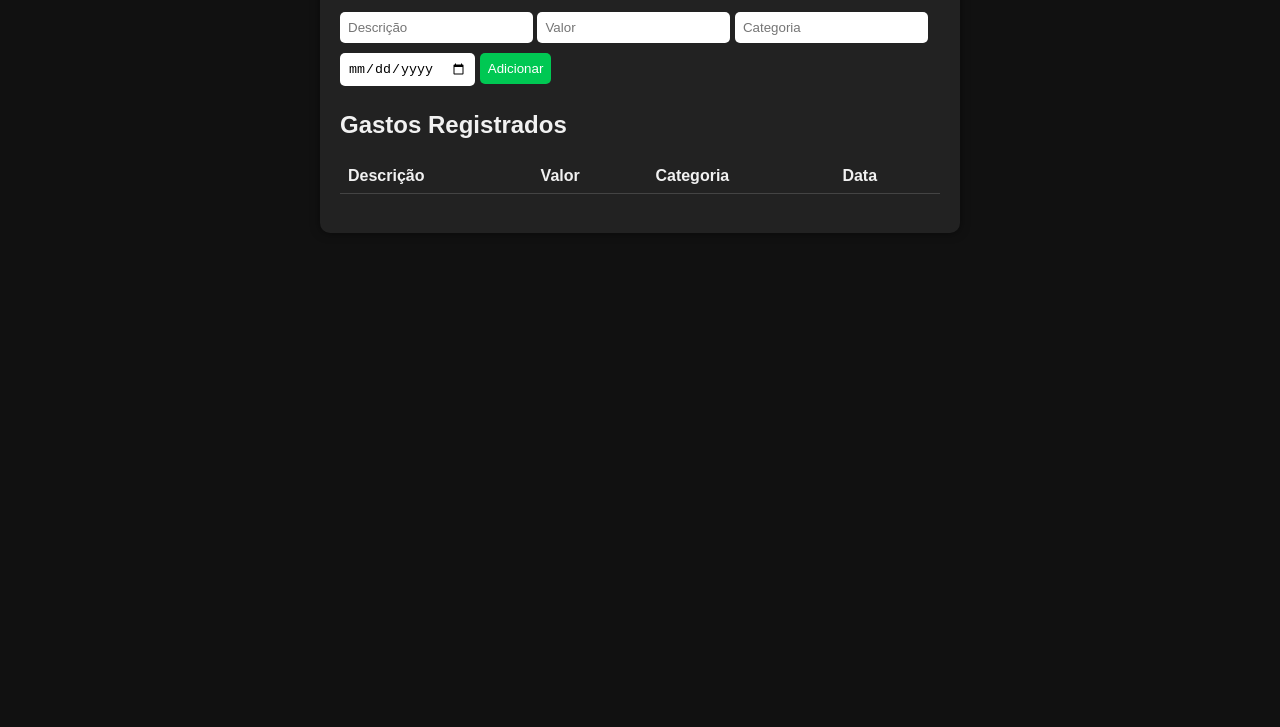
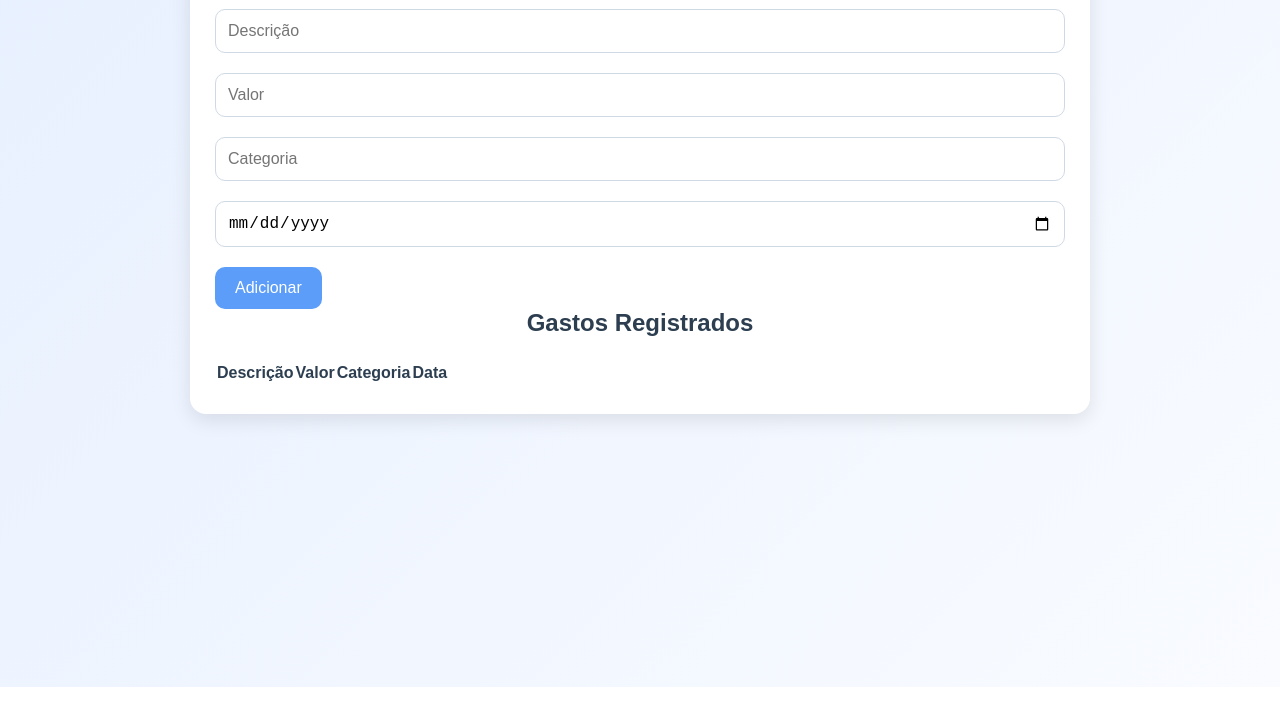
Before and after one commit to RodriguesSapp/analisador-gastos, a website: page public/index.html in a window 1280 px wide. Shown: the part 113-840 px from the top of the page. After the commit the page ends 800 px from the top, so only its background shows below. Drawn offline with Linux system fonts and the light colour scheme; no server answers.

Commit message:
Melhoria no CSS index/login

```diff
--- a/public/login.css
+++ b/public/login.css
@@ -1,49 +1,91 @@
 /* public/css/login.css */
+
+/* ======= RESET ======= */
+* {
+  margin: 0;
+  padding: 0;
+  box-sizing: border-box;
+}
+
+/* ======= BODY ======= */
 body {
-  font-family: Arial, sans-serif;
+  font-family: "Poppins", Arial, sans-serif;
   display: flex;
   justify-content: center;
   align-items: center;
   height: 100vh;
-  background-color: #f5f5f5;
+  background: linear-gradient(135deg, #e7f0ff, #f9fbff);
 }
 
+/* ======= CONTAINER ======= */
 .login-container {
-  background-color: white;
-  padding: 30px;
-  border-radius: 10px;
-  box-shadow: 0 0 10px rgba(0,0,0,0.1);
-  width: 300px;
+  background-color: #ffffff;
+  padding: 40px 35px;
+  border-radius: 16px;
+  box-shadow: 0 6px 20px rgba(0, 0, 0, 0.1);
+  width: 340px;
+  transition: all 0.3s ease;
 }
 
+.login-container:hover {
+  transform: translateY(-3px);
+}
+
+/* ======= TÍTULO ======= */
 .login-container h2 {
   text-align: center;
-  margin-bottom: 20px;
+  margin-bottom: 25px;
+  color: #2c3e50;
+  font-size: 1.8rem;
 }
 
+/* ======= INPUTS ======= */
 .login-container input {
   width: 100%;
-  padding: 10px;
-  margin: 10px 0;
-  border-radius: 5px;
-  border: 1px solid #ccc;
+  padding: 12px;
+  margin: 12px 0;
+  border-radius: 10px;
+  border: 1px solid #cfd9e6;
+  font-size: 1rem;
+  transition: 0.3s ease;
 }
 
+.login-container input:focus {
+  border-color: #5b9df9;
+  box-shadow: 0 0 6px rgba(91, 157, 249, 0.3);
+  outline: none;
+}
+
+/* ======= BOTÃO ======= */
 .login-container button {
   width: 100%;
-  padding: 10px;
-  background-color: #007bff;
+  padding: 12px;
+  background-color: #5b9df9;
   color: white;
   border: none;
-  border-radius: 5px;
+  border-radius: 10px;
+  font-size: 1rem;
+  margin-top: 5px;
   cursor: pointer;
+  transition: background 0.3s ease;
 }
 
 .login-container button:hover {
-  background-color: #0056b3;
+  background-color: #488eea;
 }
 
+/* ======= ERRO ======= */
 .error {
-  color: red;
+  color: #e74c3c;
   text-align: center;
+  margin-top: 12px;
+  font-size: 0.9rem;
 }
+
+/* ======= RESPONSIVO ======= */
+@media (max-width: 480px) {
+  .login-container {
+    width: 90%;
+    padding: 30px 20px;
+  }
+}
--- a/public/style.css
+++ b/public/style.css
@@ -1,48 +1,71 @@
+
+* {
+  margin: 0;
+  padding: 0;
+  box-sizing: border-box;
+}
+
+
 body {
-  font-family: Arial, sans-serif;
-  background: #111;
-  color: #f1f1f1;
-  display: flex;
-  justify-content: center;
-  align-items: flex-start;
-  height: 100vh;
-  margin: 0;
+  font-family: "Poppins", Arial, sans-serif;
+  background: linear-gradient(135deg, #e7f0ff, #f9fbff);
+  color: #2c3e50;
+  min-height: 100vh;
   padding: 20px;
 }
 
+
 .container {
-  background: #222;
-  padding: 20px;
-  border-radius: 10px;
-  width: 600px;
-  box-shadow: 0 0 10px rgba(0, 0, 0, 0.5);
+  max-width: 900px;
+  margin: 0 auto;
+  background-color: #ffffff;
+  padding: 30px 25px;
+  border-radius: 16px;
+  box-shadow: 0 6px 20px rgba(0, 0, 0, 0.1);
+  transition: all 0.3s ease;
 }
 
-input, button {
-  margin: 5px 0;
-  padding: 8px;
-  border: none;
-  border-radius: 5px;
+.container:hover {
+  transform: translateY(-2px);
 }
 
+
+h1, h2 {
+  text-align: center;
+  margin-bottom: 25px;
+  color: #2c3e50;
+}
+
+
+form input, form select {
+  width: 100%;
+  padding: 12px;
+  margin: 10px 0;
+  border-radius: 10px;
+  border: 1px solid #cfd9e6;
+  font-size: 1rem;
+  transition: 0.3s ease;
+}
+
+form input:focus, form select:focus {
+  border-color: #5b9df9;
+  box-shadow: 0 0 6px rgba(91, 157, 249, 0.3);
+  outline: none;
+}
+
+
 button {
-  background: #00c853;
-  color: #fff;
+  padding: 12px 20px;
+  background-color: #5b9df9;
+  color: white;
+  border: none;
+  border-radius: 10px;
+  font-size: 1rem;
   cursor: pointer;
+  margin-top: 10px;
+  transition: background 0.3s ease;
 }
 
 button:hover {
-  background: #00e676;
+  background-color: #488eea;
 }
-
-table {
-  width: 100%;
-  margin-top: 10px;
-  border-collapse: collapse;
-}
-
-th, td {
-  padding: 8px;
-  border-bottom: 1px solid #444;
-  text-align: left;
-}
```
Also changed, not shown: public/login.html (+1 -1 lines), server.js (+7 -7 lines).
